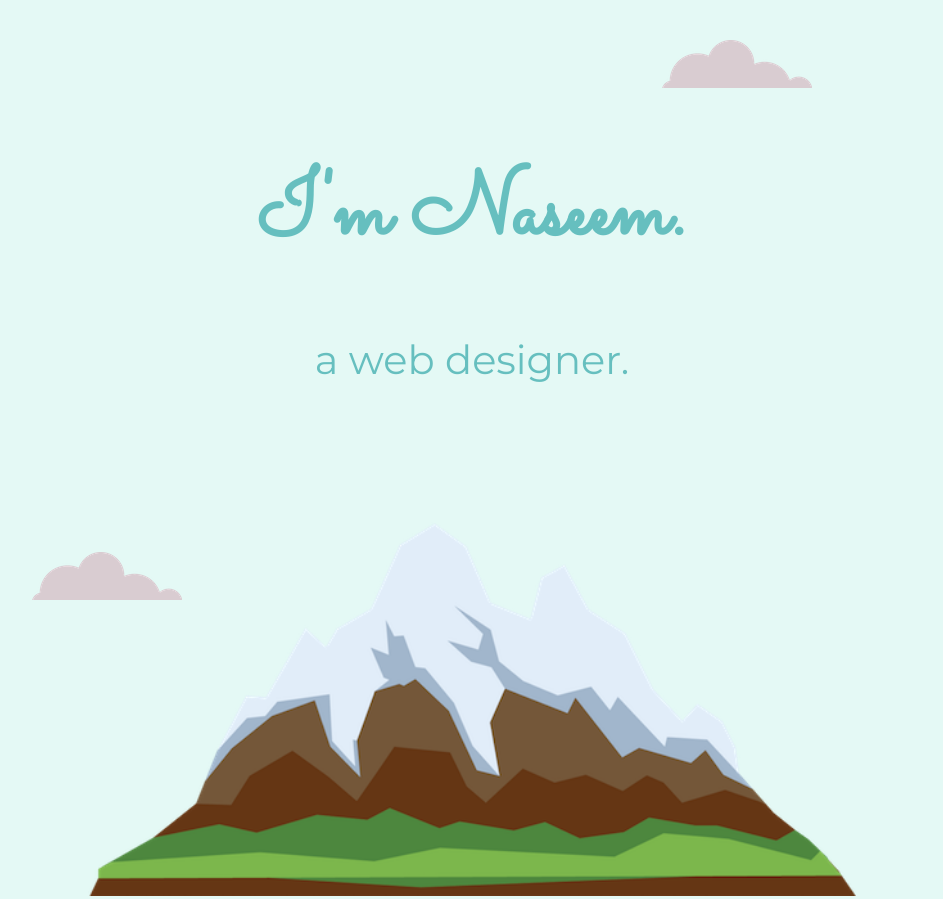
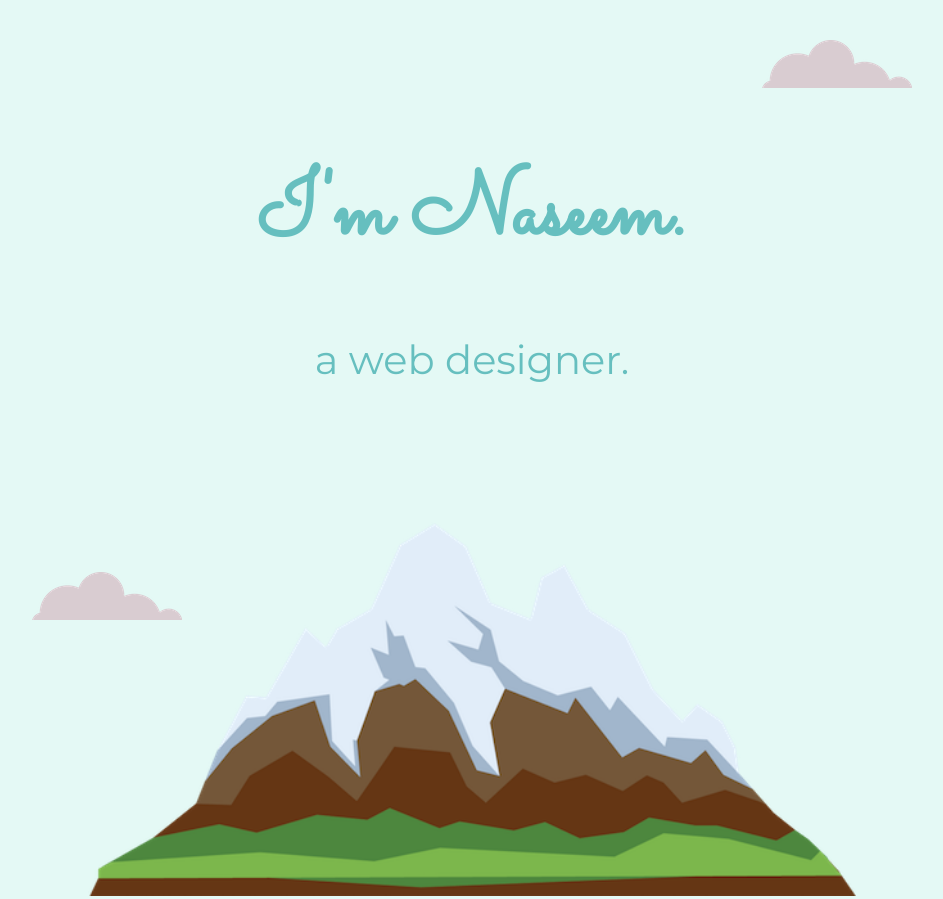
Before and after one commit to NaseemAhmad2463/My-first-portfolio, a plain HTML site: page index.html in a window 1280 px wide. Shown: the top 899 px of the page, without its empty margins (168-1111 px from the left). Drawn offline with Linux system fonts and the light colour scheme.

Commit message:
Update styles.css

```diff
--- a/css/styles.css
+++ b/css/styles.css
@@ -67,13 +67,13 @@ a:hover{
 .top-cloud{
     position: absolute;
     top: 40px;
-    right: 300px;
+    right: 200px;
 }
 
 .bottom-cloud{
     position: absolute;
-    left:200px;
-    bottom:300px;
+    left: 200px;
+    bottom: 280px;
 }
 
 .mountain{
```
